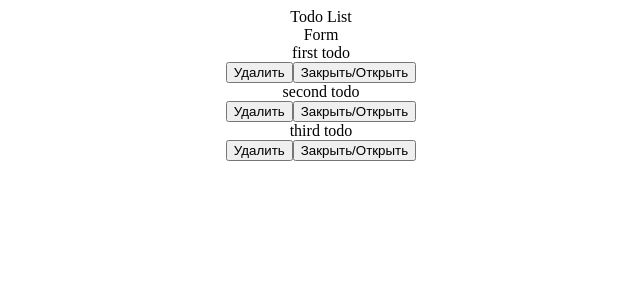
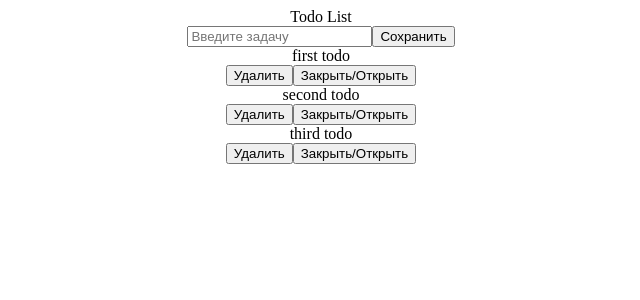
Before and after one commit to Ritter1111/todoReact, a React (Create React App) app: page / in a window 1280 px wide. Shown: the top 300 px of the page, without its empty margins (319-959 px from the left). Built offline with nearby package versions, Linux system fonts and the light colour scheme.

Commit message:
added input and unique id

```diff
--- a/package.json
+++ b/package.json
@@ -14,6 +14,7 @@
     "react-bootstrap": "^2.5.0",
     "react-dom": "^18.2.0",
     "react-scripts": "5.0.1",
+    "uuid": "^9.0.0",
     "web-vitals": "^2.1.4"
   },
   "scripts": {
--- a/src/App.js
+++ b/src/App.js
@@ -26,7 +26,7 @@ function App() {
   return (
     <div className="App">
       <Header />
-      <AddTodo />
+      <AddTodo todo={todo} setTodo={setTodo}/>
       <TodoList todo={todo} setTodo={setTodo} />
     </div>
   );
--- a/src/components/AddTodo/AddTodo.js
+++ b/src/components/AddTodo/AddTodo.js
@@ -1,9 +1,35 @@
-import React from 'react';
+import React, { useState } from "react";
+import { propTypes } from "react-bootstrap/esm/Image";
+import {v4 as uuidv4} from 'uuid';
 
-function AddTodo() {
-    return (
-        <div>Form</div>
-    );
+function AddTodo({ todo, setTodo }) {
+  const [value, setValue] = useState("");
+
+  function saveTodo() {
+    setTodo([
+      ...todo,
+      {
+        id: uuidv4(),
+        title: value,
+        status: true,
+      },
+    ]);
+    setValue('')
+  }
+  return (
+    <div>
+      <input
+        placeholder="Введите задачу"
+        value={value}
+        onChange={(e) => setValue(e.target.value)}
+      />
+      <button onClick={saveTodo}>Сохранить</button>
+    </div>
+  );
 }
 
 export default AddTodo;
+AddTodo.propTypes = {
+  todo: propTypes.array,
+  setTodo: propTypes.function,
+};
```
Also changed, not shown: 1 other file (tests, documents, lock files or other folders).
